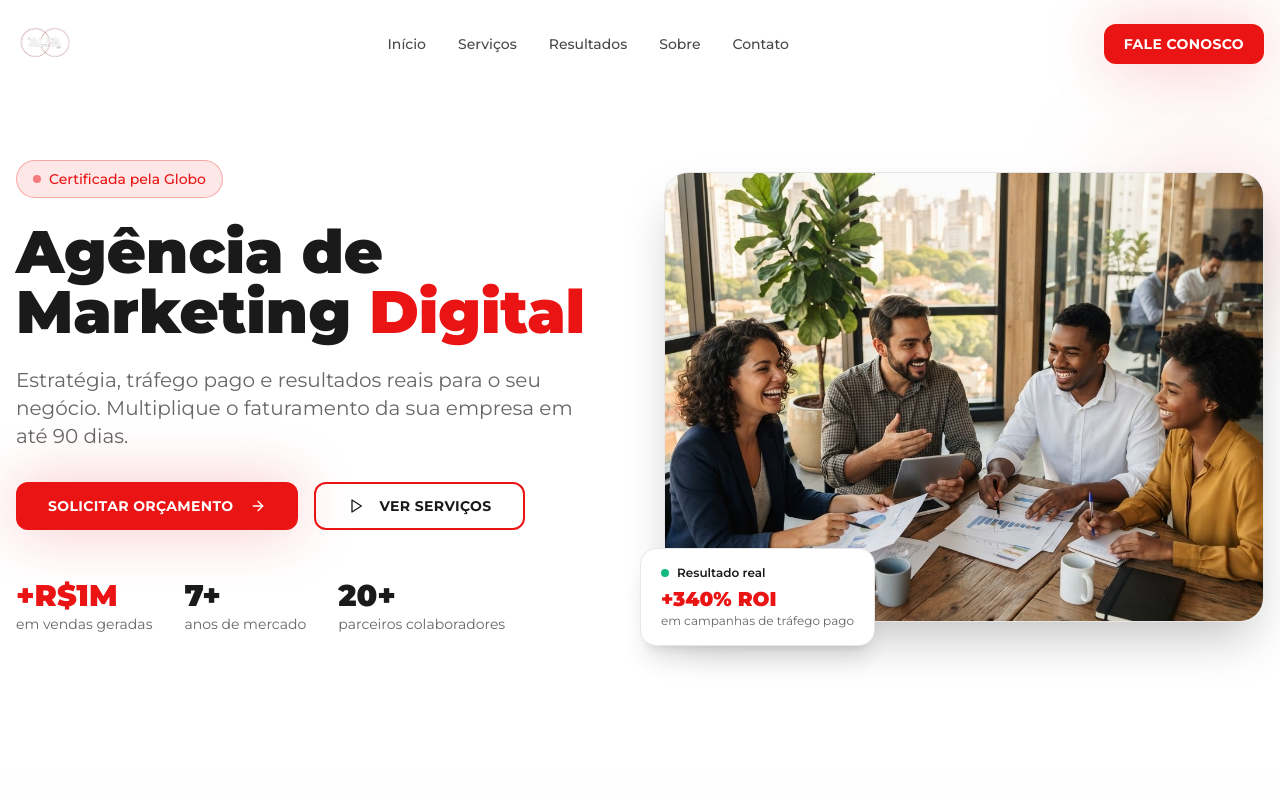
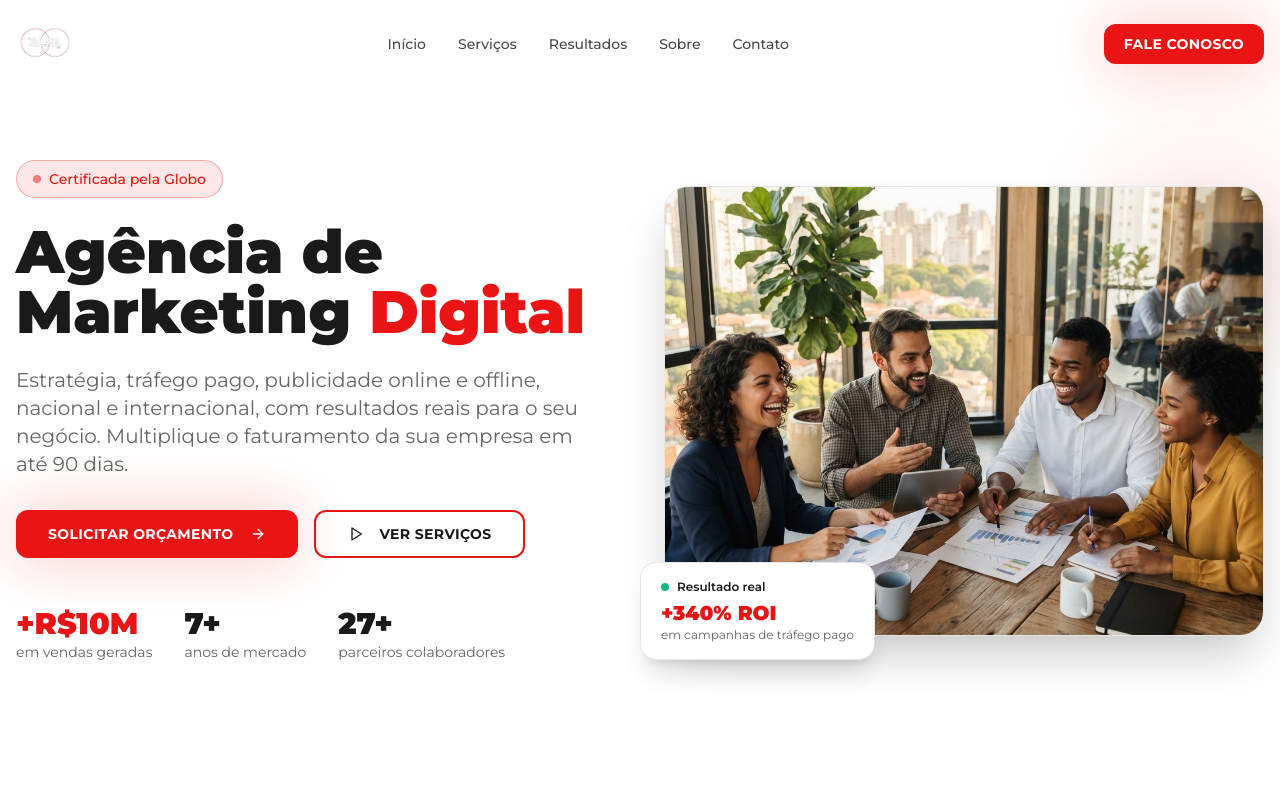
Before and after one commit to studioalfamarketingdigital-dev/studioalfamkt, a React (Vite) app: page / in a window 1280 px wide. Shown: the top 800 px of the page. Built offline with nearby package versions, Linux system fonts and the light colour scheme; the HTML template or start-up script is replaced by a standard one.

Commit message:
Atualiza src/components/Hero.tsx: R$10M em vendas, 27+ parceiros, publicidade nacional e internacional

```diff
--- a/src/components/Hero.tsx
+++ b/src/components/Hero.tsx
@@ -29,7 +29,7 @@ const Hero = () => {
 
             {/* Subheadline */}
             <p className="text-lg md:text-xl text-muted-foreground max-w-xl animate-fade-up" style={{ animationDelay: "0.2s" }}>
-              Estratégia, tráfego pago e resultados reais para o seu negócio. Multiplique o faturamento da sua empresa em até 90 dias.
+              Estratégia, tráfego pago, publicidade online e offline, nacional e internacional, com resultados reais para o seu negócio. Multiplique o faturamento da sua empresa em até 90 dias.
             </p>
 
             {/* CTAs */}
@@ -55,7 +55,7 @@ const Hero = () => {
             {/* Stats Preview */}
             <div className="flex flex-wrap gap-8 pt-6 animate-fade-up" style={{ animationDelay: "0.4s" }}>
               <div>
-                <p className="text-2xl md:text-3xl font-black text-primary">+R$1M</p>
+                <p className="text-2xl md:text-3xl font-black text-primary">+R$10M</p>
                 <p className="text-sm text-muted-foreground">em vendas geradas</p>
               </div>
               <div>
@@ -63,7 +63,7 @@ const Hero = () => {
                 <p className="text-sm text-muted-foreground">anos de mercado</p>
               </div>
               <div>
-                <p className="text-2xl md:text-3xl font-black text-foreground">20+</p>
+                <p className="text-2xl md:text-3xl font-black text-foreground">27+</p>
                 <p className="text-sm text-muted-foreground">parceiros colaboradores</p>
               </div>
             </div>
```
